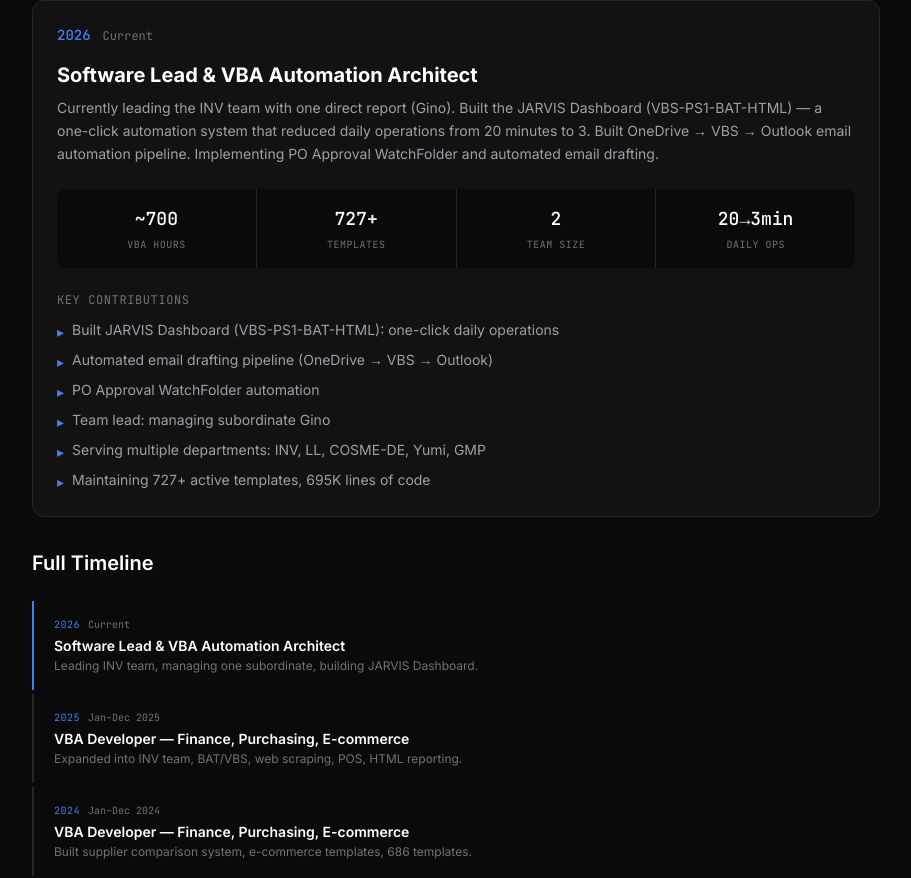
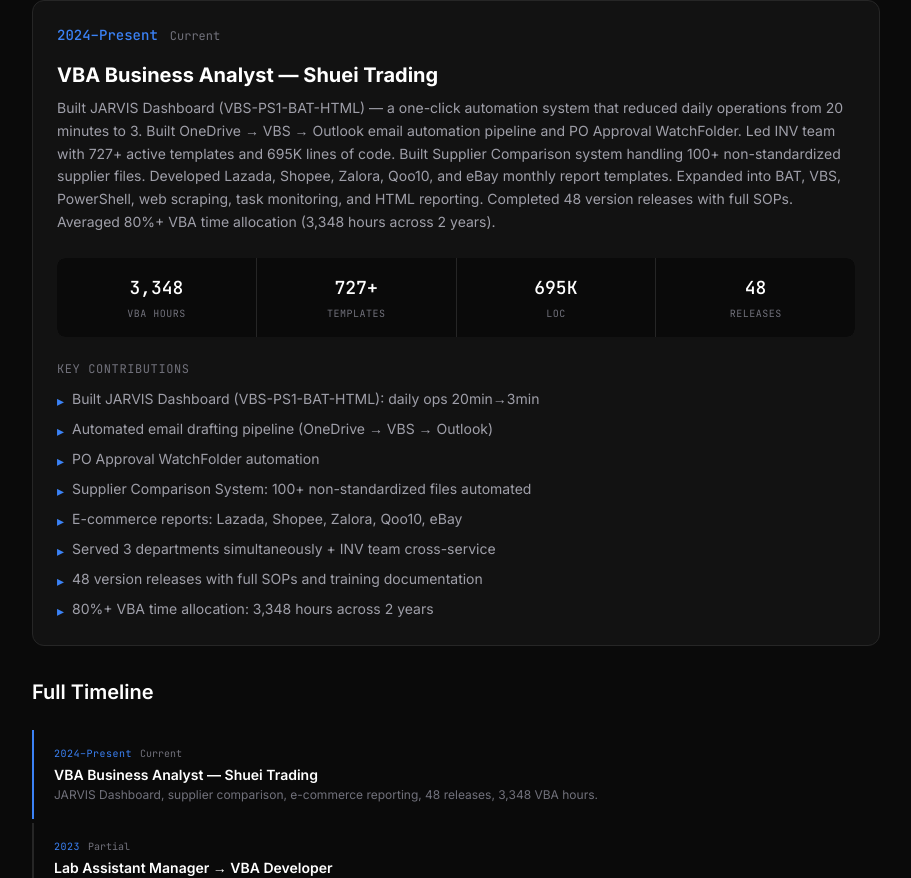
Before and after one commit to Jerrisonchai/jerrison-portfolio, a Next.js app: page /experience in a window 1280 px wide. Shown: the part 313-1191 px from the top of the page, without its empty margins (184-1095 px from the left). Built offline with nearby package versions, Linux system fonts and the light colour scheme.

Commit message:
Merge 2023 Software Lead into 2024-Present VBA BA at Shuei Trading. JARVIS Dashboard now under Shuei.

```diff
--- a/src/app/about/page.tsx
+++ b/src/app/about/page.tsx
@@ -56,7 +56,7 @@ export default function AboutPage() {
               The peak of this journey is the <span className="text-accent font-medium">JARVIS Dashboard</span> — a VBS-PS1-BAT-HTML system that reduced daily INV operations from 20 minutes to 3. It's not just code; it's the culmination of 12 years of understanding how people work, where processes break, and how to bridge the gap with technology.
             </p>
             <p>
-              In 2024, I joined <span className="text-white">Shuei Trading Sdn Bhd</span> as a VBA Business Analyst — applying everything I learned at DNA Labs to a new industry. Same toolkit, new challenges: supply chain automation, trading operations, and cross-border e-commerce workflows.
+              In 2024, I joined <span className="text-white">Shuei Trading Sdn Bhd</span> as a VBA Business Analyst — bringing everything I built at DNA Labs into a new industry. Here I built the <span className="text-accent font-medium">JARVIS Dashboard</span> (VBS-PS1-BAT-HTML), a Supplier Comparison System, and e-commerce reporting for 5 platforms — all while maintaining 727+ templates and completing 48 version releases across 3,348 VBA hours.
             </p>
           </div>
         </motion.section>
--- a/src/app/experience/page.tsx
+++ b/src/app/experience/page.tsx
@@ -115,66 +115,26 @@ export default function ExperiencePage() {
 
 const eras = [
   {
-    year: '2026',
+    year: '2024–Present',
     period: 'Current',
-    role: 'Software Lead & VBA Automation Architect',
-    summary: 'Leading INV team, managing one subordinate, building JARVIS Dashboard.',
-    detail: 'Currently leading the INV team with one direct report (Gino). Built the JARVIS Dashboard (VBS-PS1-BAT-HTML) — a one-click automation system that reduced daily operations from 20 minutes to 3. Built OneDrive → VBS → Outlook email automation pipeline. Implementing PO Approval WatchFolder and automated email drafting.',
+    role: 'VBA Business Analyst — Shuei Trading',
+    summary: 'JARVIS Dashboard, supplier comparison, e-commerce reporting, 48 releases, 3,348 VBA hours.',
+    detail: 'Built JARVIS Dashboard (VBS-PS1-BAT-HTML) — a one-click automation system that reduced daily operations from 20 minutes to 3. Built OneDrive → VBS → Outlook email automation pipeline and PO Approval WatchFolder. Led INV team with 727+ active templates and 695K lines of code. Built Supplier Comparison system handling 100+ non-standardized supplier files. Developed Lazada, Shopee, Zalora, Qoo10, and eBay monthly report templates. Expanded into BAT, VBS, PowerShell, web scraping, task monitoring, and HTML reporting. Completed 48 version releases with full SOPs. Averaged 80%+ VBA time allocation (3,348 hours across 2 years).',
     metrics: [
-      { label: 'VBA Hours', value: '~700' },
+      { label: 'VBA Hours', value: '3,348' },
       { label: 'Templates', value: '727+' },
-      { label: 'Team Size', value: '2' },
-      { label: 'Daily Ops', value: '20→3min' },
+      { label: 'LoC', value: '695K' },
+      { label: 'Releases', value: '48' },
     ],
     highlights: [
-      'Built JARVIS Dashboard (VBS-PS1-BAT-HTML): one-click daily operations',
+      'Built JARVIS Dashboard (VBS-PS1-BAT-HTML): daily ops 20min→3min',
       'Automated email drafting pipeline (OneDrive → VBS → Outlook)',
       'PO Approval WatchFolder automation',
-      'Team lead: managing subordinate Gino',
-      'Serving multiple departments: INV, LL, COSME-DE, Yumi, GMP',
-      'Maintaining 727+ active templates, 695K lines of code',
-    ],
-  },
-  {
-    year: '2025',
-    period: 'Jan–Dec 2025',
-    role: 'VBA Developer — Finance, Purchasing, E-commerce',
-    summary: 'Expanded into INV team, BAT/VBS, web scraping, POS, HTML reporting.',
-    detail: 'Expanded automation scope into INV department alongside existing Finance, Purchasing, and E-commerce responsibilities. Diversified into BAT, VBS, and PowerShell scripting. Built web scraping tools (Puppeteer, aiolimiter), POS systems, and HTML-based reporting. Developed task monitoring systems and search engines. 16 version releases, 82.1% VBA allocation.',
-    metrics: [
-      { label: 'VBA Hours', value: '1,748' },
-      { label: 'Templates', value: '466+' },
-      { label: 'LoC', value: '335K' },
-      { label: 'Releases', value: '16' },
-    ],
-    highlights: [
-      'Expanded into INV department — 1,748 hours dedicated',
-      'Diversified tech: BAT, VBS, PowerShell, web scraping',
-      'Built task monitoring systems and HTML reporting',
-      'Developed search engines for internal data',
-      'POS system integration and automation',
-      '16 version releases across all departments',
-    ],
-  },
-  {
-    year: '2024',
-    period: 'Jan–Dec 2024',
-    role: 'VBA Developer — Finance, Purchasing, E-commerce',
-    summary: 'Built supplier comparison system, e-commerce templates, 686 templates.',
-    detail: 'First full year as dedicated VBA developer serving three departments simultaneously. Built Supplier Comparison system handling 100+ non-standardized supplier Excel files. Developed Lazada, Shopee, Zalora, Qoo10, and eBay monthly report templates. Completed 24 version releases. Averaged 80.3% VBA time allocation (1,600 hours).',
-    metrics: [
-      { label: 'VBA Hours', value: '1,600' },
-      { label: 'Templates', value: '686' },
-      { label: 'LoC', value: '670K' },
-      { label: 'Releases', value: '24' },
-    ],
-    highlights: [
       'Supplier Comparison System: 100+ non-standardized files automated',
-      'E-commerce monthly reports: Lazada, Shopee, Zalora, Qoo10, eBay',
-      'Served 3 departments simultaneously (Finance, Purchasing, E-commerce)',
-      '24 version releases with full SOPs and training documentation',
-      '80.3% average VBA time allocation monthly',
-      'Accumulated 670K lines of VBA code in production',
+      'E-commerce reports: Lazada, Shopee, Zalora, Qoo10, eBay',
+      'Served 3 departments simultaneously + INV team cross-service',
+      '48 version releases with full SOPs and training documentation',
+      '80%+ VBA time allocation: 3,348 hours across 2 years',
     ],
   },
   {
--- a/src/app/resume/page.tsx
+++ b/src/app/resume/page.tsx
@@ -256,25 +256,16 @@ const skillGroups = [
 
 const experience = [
   {
-    role: 'Software Lead & VBA Automation Architect',
-    period: '2023',
-    company: 'DNA LABS SDN BHD — INV Team',
-    bullets: [
-      'Built JARVIS Dashboard (VBS-PS1-BAT-HTML) — one-click automation reducing daily operations from 20 minutes to 3.',
-      'Automated email drafting pipeline: OneDrive → VBS → Outlook. Implemented PO Approval WatchFolder.',
-      'Managed 1 subordinate (Gino). Led INV team with 727+ active templates, 695K lines of code.',
-      'Cross-department service: INV, LL, COSME-DE, Yumi, GMP.',
-    ],
-  },
-  {
     role: 'VBA Business Analyst',
     period: '2024 – Present',
     company: 'Shuei Trading Sdn Bhd',
     bullets: [
-      'Served 3 departments simultaneously. 3,348 VBA hours across 2 years (80%+ time allocation).',
+      'Built JARVIS Dashboard (VBS-PS1-BAT-HTML) — one-click automation reducing daily operations from 20 minutes to 3.',
+      'Automated email drafting pipeline: OneDrive → VBS → Outlook. Implemented PO Approval WatchFolder.',
+      'Led INV team with 727+ active templates, 695K lines of code. Cross-department service: 5 teams.',
       'Built Supplier Comparison System processing 100+ non-standardized supplier Excel files.',
       'Developed e-commerce monthly reports: Lazada, Shopee, Zalora, Qoo10, eBay. 48 version releases.',
-      'Expanded into BAT, VBS, PowerShell, web scraping, task monitoring, and HTML reporting.',
+      'Averaged 80%+ VBA time allocation: 3,348 hours across 2 years.',
     ],
   },
   {
@@ -328,17 +319,13 @@ Business: SOPs, 21CFR compliance, requirements gathering, cross-department colla
 
 PROFESSIONAL EXPERIENCE
 
-Software Lead & VBA Automation Architect | DNA Labs — INV Team | 2023
+VBA Business Analyst | Shuei Trading | 2024–Present
 • Built JARVIS Dashboard (VBS-PS1-BAT-HTML): one-click automation, 20min→3min daily ops
 • Automated email drafting pipeline: OneDrive → VBS → Outlook. PO Approval WatchFolder
-• Managed 1 subordinate (Gino). 727+ active templates, 695K lines of production code
-• Cross-department service: INV, LL, COSME-DE, Yumi, GMP
-
-VBA Business Analyst | Shuei Trading | 2024–Present
-• Served 3 departments simultaneously. 3,348 VBA hours (80%+ time allocation)
+• Led INV team: 727+ active templates, 695K lines of production code. 5-team cross-dept service
 • Built Supplier Comparison System processing 100+ non-standardized supplier files
 • E-commerce monthly reports: Lazada, Shopee, Zalora, Qoo10, eBay. 48 version releases
-• Expanded into BAT, VBS, PowerShell, web scraping, task monitoring, HTML reporting
+• Averaged 80%+ VBA time allocation: 3,348 hours across 2 years
 
 LIS Project Manager & Lab Assistant Manager | DNA Labs | 2016–2023
 • First VBA: reduced Manager KPI report from 2 days to 3 hours. Cut workload 50%
--- a/src/components/portfolio.tsx
+++ b/src/components/portfolio.tsx
@@ -225,18 +225,11 @@ const skills = [
 
 const experience = [
   {
-    era: '2023',
-    year: '2023',
-    role: 'Software Lead & VBA Automation Architect',
-    desc: 'Built JARVIS Dashboard (VBS-PS1-BAT-HTML): one-click automation reducing daily operations from 20 minutes to 3. Automated email drafting (OneDrive → VBS → Outlook) and PO Approval WatchFolder. Lead INV team, manage one subordinate (Gino). 727 active templates, 695K lines of code.',
-    highlights: ['JARVIS Dashboard', 'Team Lead', '20min→3min', 'Email Automation'],
-  },
-  {
     era: '2024–Present',
     year: '2024',
     role: 'VBA Business Analyst — Shuei Trading',
-    desc: 'Served three departments simultaneously. Built Supplier Comparison system handling 100 non-standardized supplier files. Developed Lazada/Shopee/Zalora/Qoo10/eBay monthly report templates. 48 version releases. Averaged 80%+ VBA time allocation (3,348 hours across 2 years).',
-    highlights: ['48 Releases', '3,348 hrs', 'Supplier System', 'E-com Templates'],
+    desc: 'Built JARVIS Dashboard (VBS-PS1-BAT-HTML): one-click automation reducing daily operations from 20 minutes to 3. Automated email drafting (OneDrive → VBS → Outlook) and PO Approval WatchFolder. Led INV team with 727+ active templates, 695K lines of code. Built Supplier Comparison system handling 100+ non-standardized supplier files. Developed Lazada/Shopee/Zalora/Qoo10/eBay monthly report templates. 48 version releases. Averaged 80%+ VBA time allocation (3,348 hours across 2 years).',
+    highlights: ['JARVIS Dashboard', '48 Releases', '20min→3min', '3,348 hrs'],
   },
   {
     era: '2020–2023',
```
